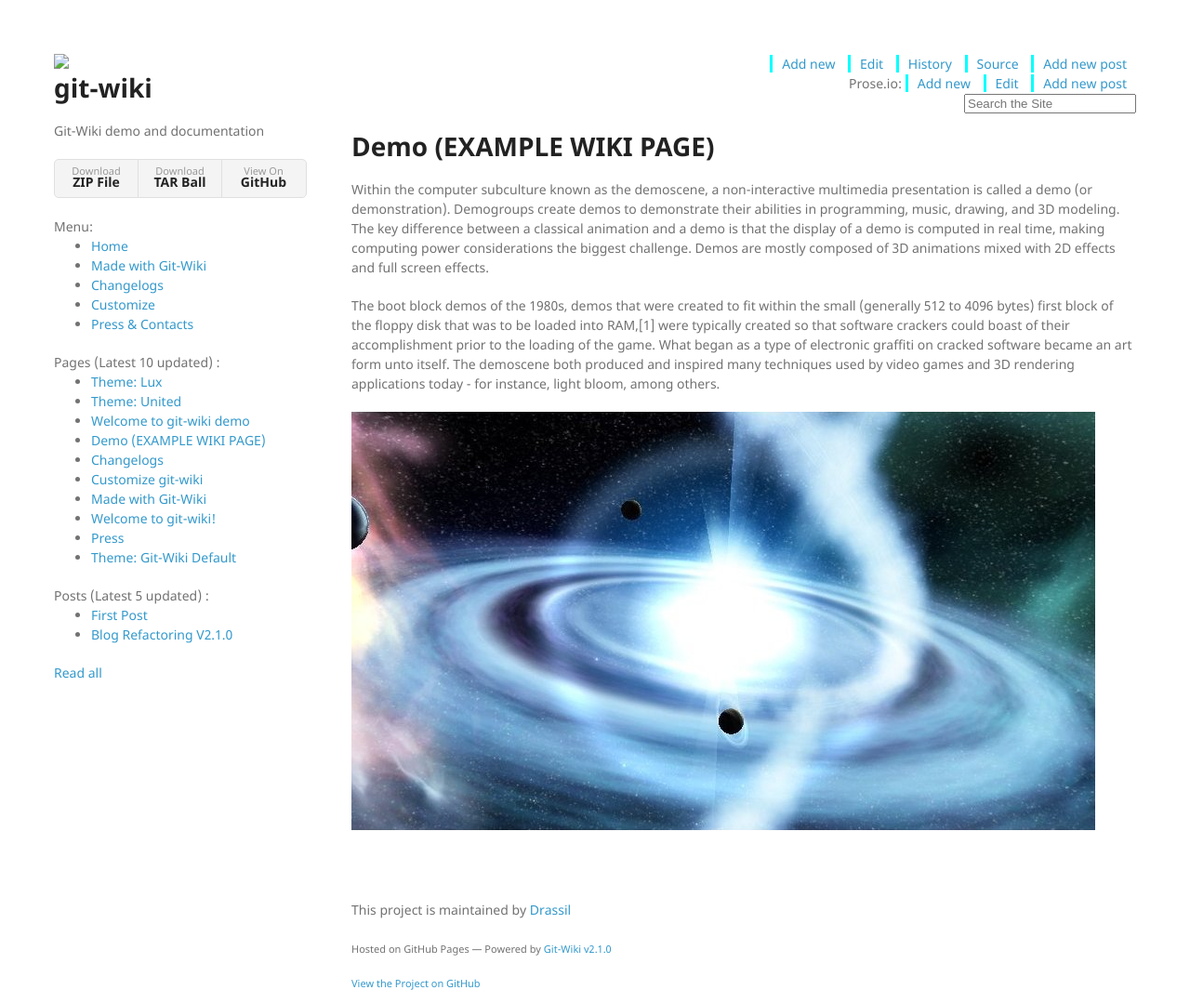
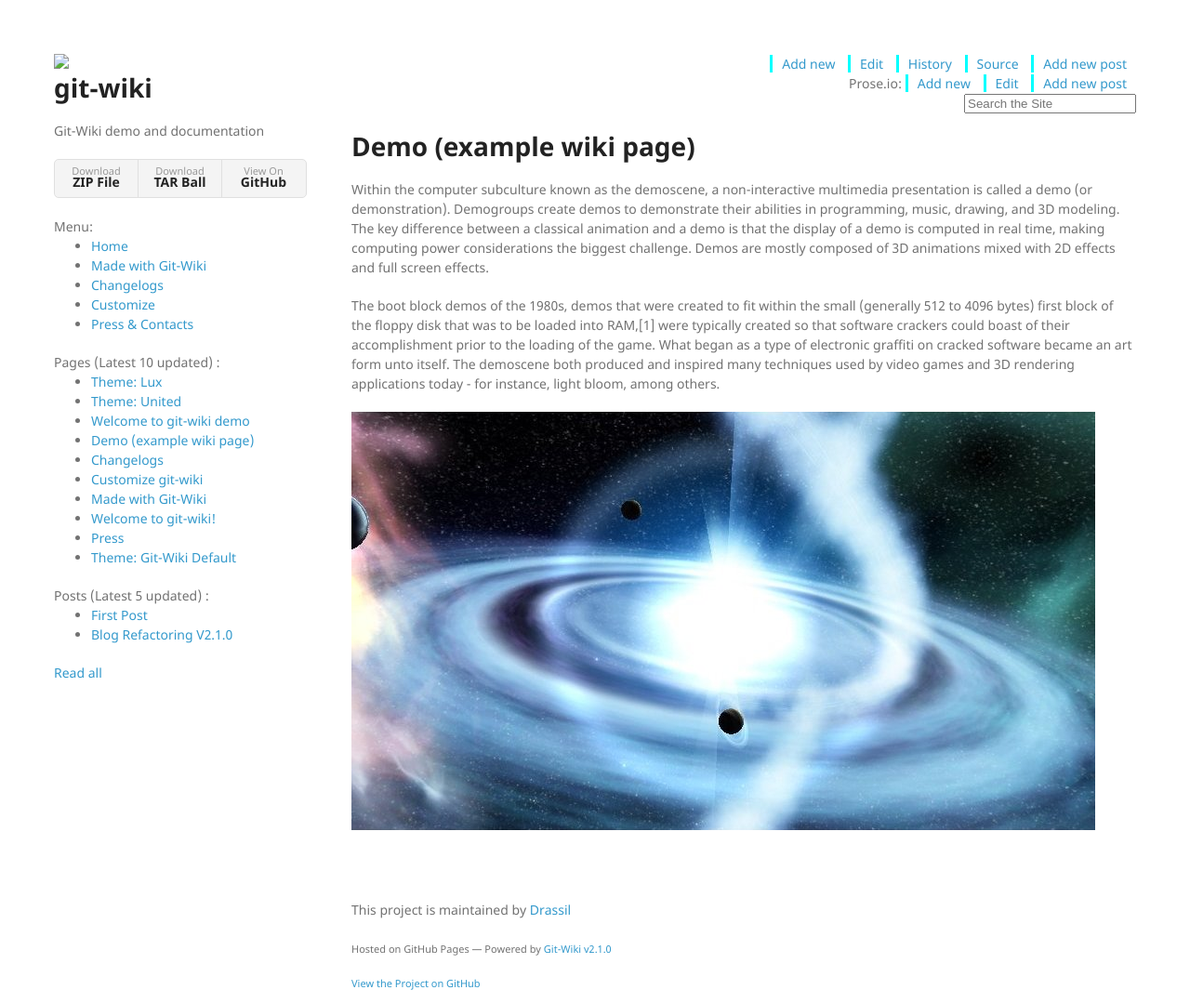
Before and after one commit to Drassil/git-wiki-theme, a Jekyll site: the page built from wiki/Demo.md, in a window 1280 px wide, cut to the strip 0-1079 px from the top of the page. Shown: the whole strip at 93% size. Built offline with Jekyll 4.4.1, drawn with Linux system fonts in a browser that asks for light colours; nearby versions of some CDN libraries; our own code applies the rules of GitHub Pages for plain Markdown files; comment, search, counter and statistics services are not loaded.

```diff
--- a/wiki/Demo.md
+++ b/wiki/Demo.md
@@ -1,4 +1,4 @@
-# Demo (EXAMPLE WIKI PAGE)
+# Demo (example wiki page)
 
 Within the computer subculture known as the demoscene, a non-interactive multimedia presentation is called a demo (or demonstration). Demogroups create demos to demonstrate their abilities in programming, music, drawing, and 3D modeling. The key difference between a classical animation and a demo is that the display of a demo is computed in real time, making computing power considerations the biggest challenge. Demos are mostly composed of 3D animations mixed with 2D effects and full screen effects.
 
```
